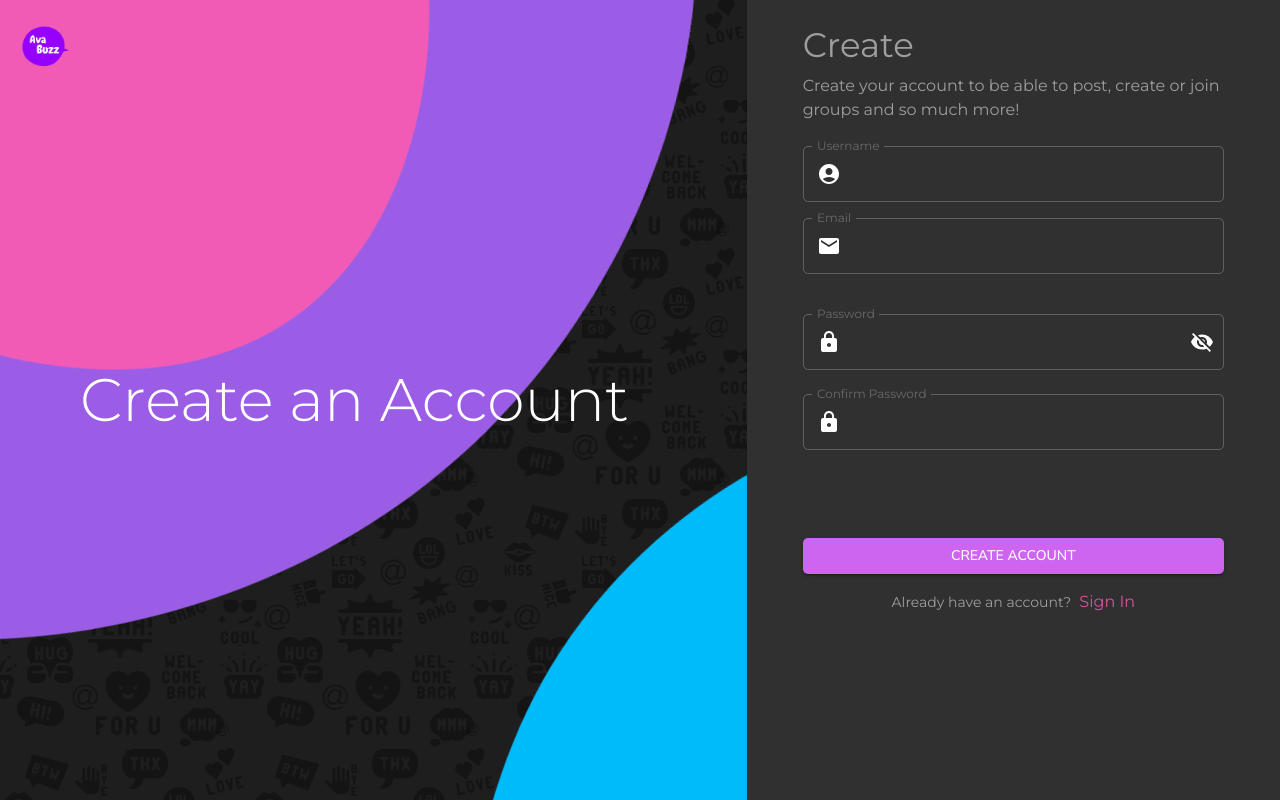
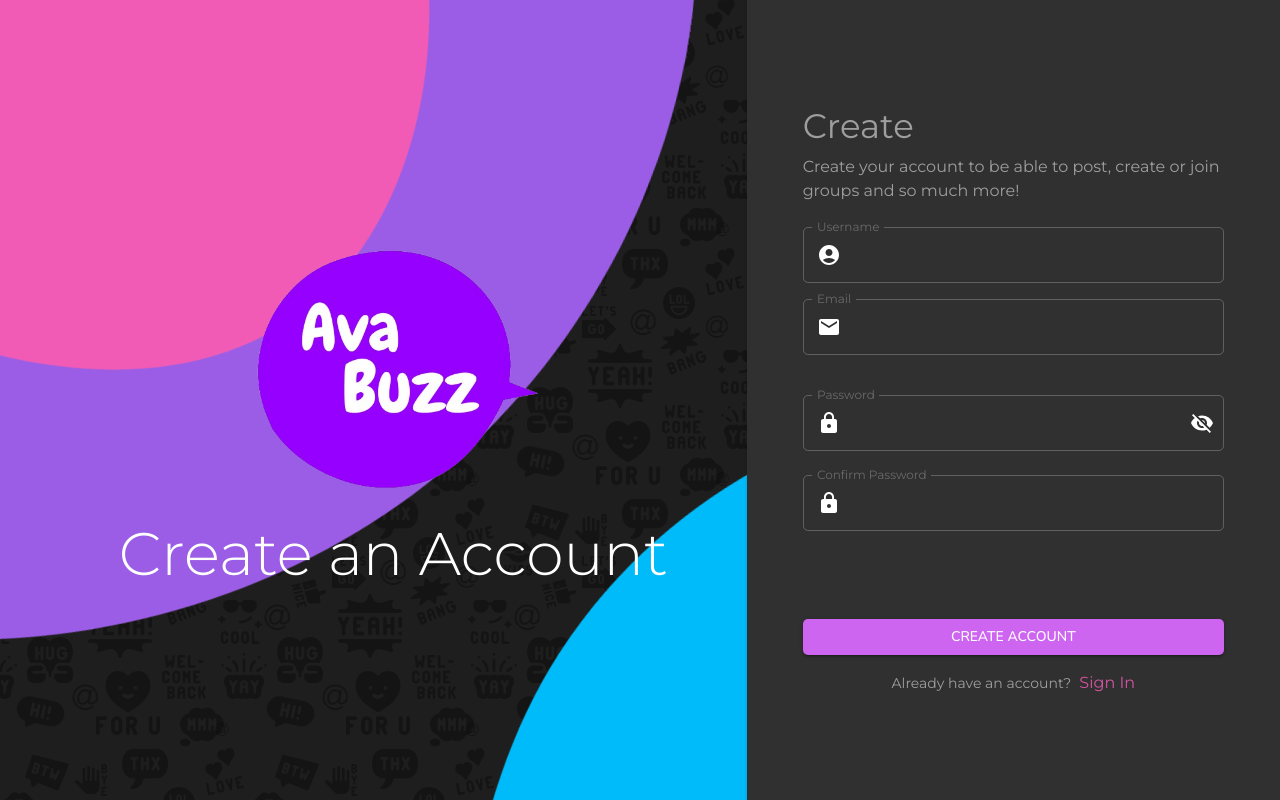
Before and after one commit to terrychitter/avabuzz, a React (Vite) app: page /create-account in a window 1280 px wide. Built offline with nearby package versions, Linux system fonts and the light colour scheme.

Commit message:
Update AuthLayout Styling

```diff
--- a/src/components/CustomComponents/AuthLayout.tsx
+++ b/src/components/CustomComponents/AuthLayout.tsx
@@ -5,10 +5,11 @@ import {
   useMediaQuery,
   useTheme,
   Paper,
+  Stack,
 } from "@mui/material";
 import { ReactNode } from "react";
-import { Link } from "react-router-dom";
 import CustomBackground from "./CustomBackground/CustomBackground";
+import Logo from "./Logo";
 
 interface AuthLayoutProps {
   heroContent: ReactNode;
@@ -23,15 +24,17 @@ const AuthLayout: React.FC<AuthLayoutProps> = ({
   const theme = useTheme();
 
   // Media query for advanced media queries
-  const isLargeScreen = useMediaQuery(theme.breakpoints.up("md"));
+  const isMediumScreen = useMediaQuery(theme.breakpoints.up("md"));
 
   return (
     <>
       <CustomBackground />
       <Grid container minHeight={"100vh"}>
-        {isLargeScreen && (
+        {isMediumScreen && (
+          // First grid item
           <Grid
             item
+            textAlign={"center"}
             xs={12}
             md={7}
             sx={{
@@ -41,84 +44,49 @@ const AuthLayout: React.FC<AuthLayoutProps> = ({
               display: "flex",
               flexDirection: "column",
               justifyContent: "center",
-              alignItems: "flex-start",
               paddingLeft: theme.spacing(5),
             }}
           >
-            <Box
-              sx={{
-                position: "relative",
-                zIndex: 1,
-                display: "flex",
-                flexDirection: "column",
-                justifyContent: "center",
-                alignItems: "flex-start",
-                width: "100%",
-                paddingLeft: theme.spacing(5),
-              }}
-            >
+            <Box>
+              <Logo maxWidth="300px" width="100%" />
+            </Box>
             <Typography
               variant="h2"
               component="h2"
               sx={{
                 color: "white",
-                  textAlign: "left",
               }}
             >
               {heroContent}
             </Typography>
-            </Box>
-            <Link to="/" style={{ textDecoration: "none" }}>
-              <Box
-                component="img"
-                src="./logo.png"
-                alt="Logo"
-                sx={{
-                  position: "absolute",
-                  top: 20,
-                  left: 20,
-                  zIndex: 1,
-                  width: "auto",
-                  height: "50px",
-                }}
-              />
-            </Link>
           </Grid>
         )}
-        <Grid
-          item
-          xs={12}
-          md={isLargeScreen ? 5 : 12}
-          sx={{
-            minHeight: "100vh",
-            display: "flex",
-            justifyContent: "center",
-            alignItems: "center",
-          }}
-        >
+        {/* Second grid item */}
+        <Grid item xs={12} md={5}>
           <Paper
             sx={{
               paddingBlock: theme.spacing(3),
               paddingInline: {
-                xs: theme.spacing(2),
-                sm: theme.spacing(8),
-                md: theme.spacing(5),
+                xs: theme.spacing(3),
+                sm: theme.spacing(15),
+                md: theme.spacing(3),
                 lg: theme.spacing(7),
-              },
-              width: {
-                xs: "100%",
-                sm: "80%",
-                md: "100%",
-                lg: "100%",
               },
               minHeight: "100%",
               display: "flex",
-              justifyContent: "space-between",
+              justifyContent: "center",
               flexDirection: "column",
-              borderRadius: 0, // Remove rounding on all screen sizes
+              borderRadius: 0,
             }}
           >
+            <Stack gap={2}>
+              {!isMediumScreen && (
+                <Box textAlign={"center"}>
+                  <Logo maxWidth="200px" width="100%" />
+                </Box>
+              )}
               {formComponent}
+            </Stack>
           </Paper>
         </Grid>
       </Grid>
--- /dev/null
+++ b/src/components/CustomComponents/Logo.tsx
@@ -0,0 +1,27 @@
+import React from "react";
+import Link from "./CustomLink";
+import Box from "@mui/material/Box";
+
+interface LogoProps {
+  width?: string;
+  maxWidth?: string;
+}
+
+const Logo: React.FC<LogoProps> = ({ width, maxWidth }) => {
+  return (
+    <Link to="/" style={{ textDecoration: "none" }}>
+      <Box
+        component="img"
+        src="./logo.png"
+        alt="Logo"
+        sx={{
+          height: "auto",
+          width: width,
+          maxWidth: maxWidth,
+        }}
+      />
+    </Link>
+  );
+};
+
+export default Logo;
```
Lines whose indentation alone changed are shown as unchanged.
